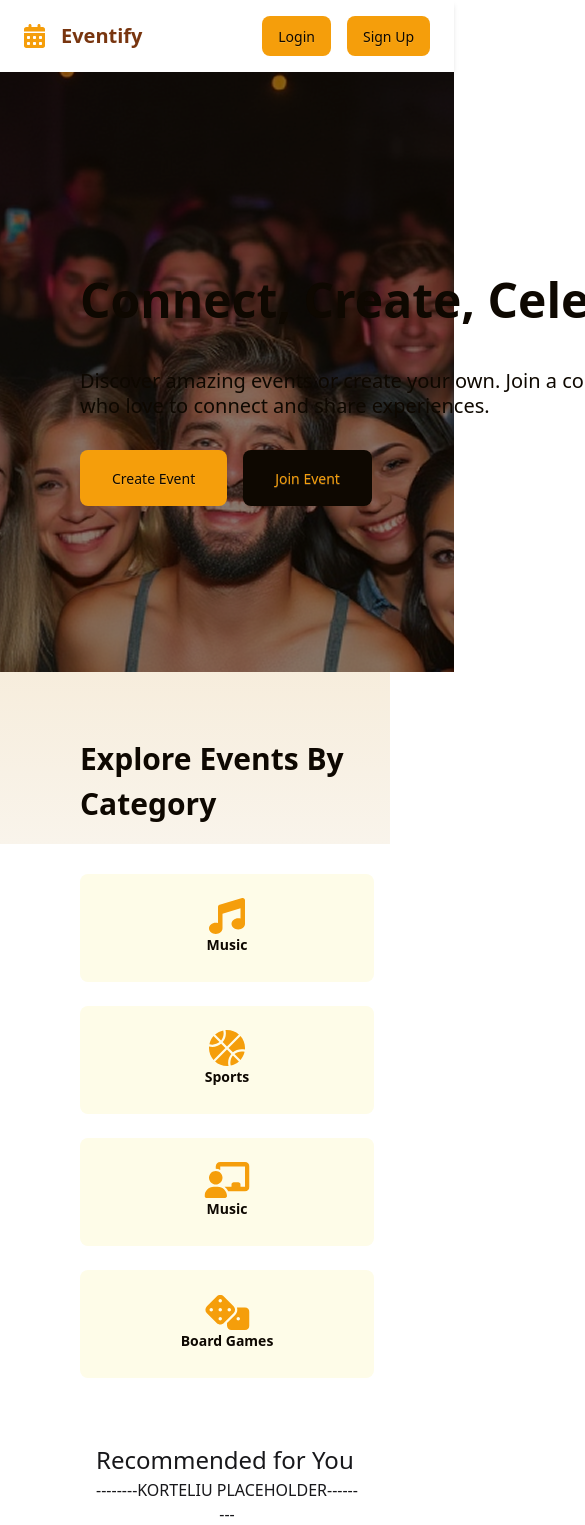
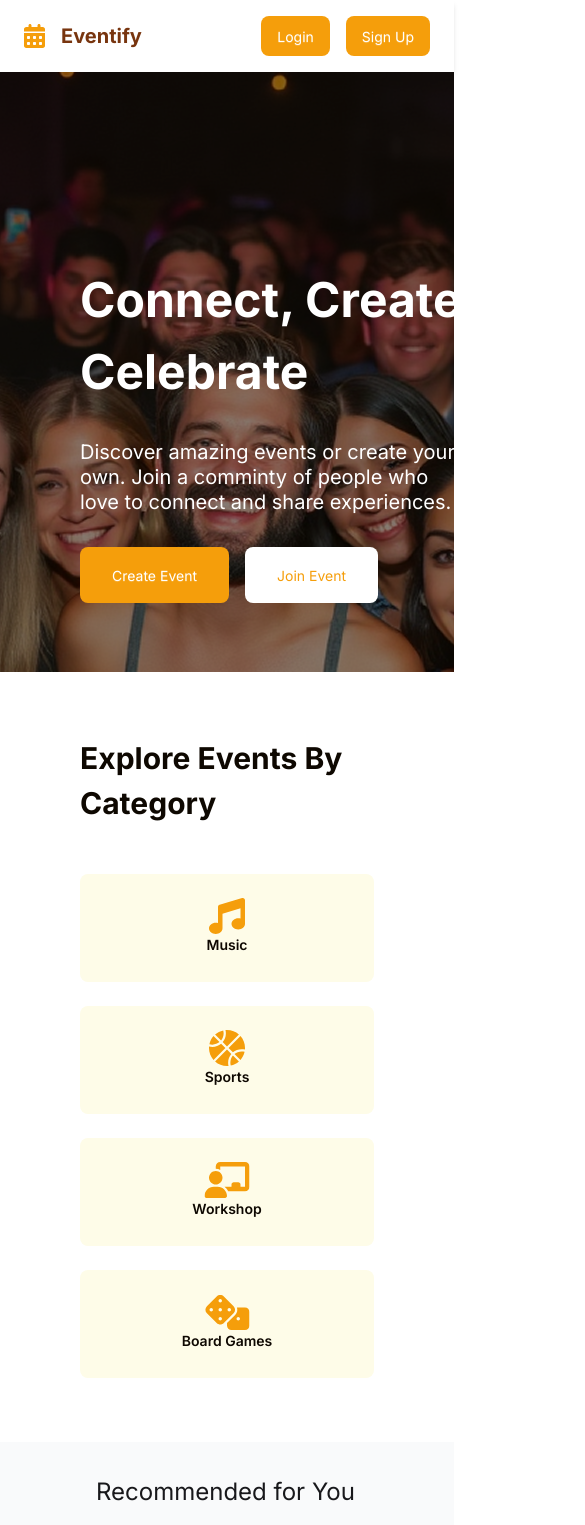
Before and after one commit to AusteId/eventify, a React app in the folder Client/: page / in a window 390 px wide. Shown: the top 1525 px of the page, 585 px wide, since content can reach past the window. Built offline with nearby package versions, Linux system fonts and the light colour scheme; the HTML template or start-up script is replaced by a standard one.

Commit message:
fix mobile layout

```diff
--- a/Client/eslint.config.js
+++ b/Client/eslint.config.js
@@ -29,6 +29,7 @@ export default [
       ...react.configs['jsx-runtime'].rules,
       ...reactHooks.configs.recommended.rules,
       'react/jsx-no-target-blank': 'off',
+      "react/prop-types": 0,
       'react-refresh/only-export-components': [
         'warn',
         { allowConstantExport: true },
--- a/Client/src/App.css
+++ b/Client/src/App.css
@@ -27,18 +27,7 @@
   --color-deep-yellow: #dfa238;
   --color-black: #0e0801;
   --color-accent: #63bce9;
-
-  --color-cream: #f9f4eb;
-  --color-light-yellow: #f3e3c7;
-  --color-deep-yellow: #dfa238;
-  --color-black: #0e0801;
-  --color-accent: #63bce9;
-
-  --color-cream: #f9f4eb;
-  --color-light-yellow: #f3e3c7;
-  --color-deep-yellow: #dfa238;
-  --color-white: #0e0801;
-  --color-accent: #63bce9;
+  --color-light-gray: #f9fafb;
 
   --color-btn: #f59e0b;
   --color-btn-hover: #d97706;
--- a/Client/src/components/CategoryButton.jsx
+++ b/Client/src/components/CategoryButton.jsx
@@ -1,16 +1,18 @@
 const CategoryButton = ({
   children,
   onClick,
-  type = "button",
-  styleType = "primary",
-  size = "big",
-  background="bg-[#FEFCE8]",
-  textColor="text-white"
+  type = 'button',
+  styleType = 'primary',
+  size = 'big',
+  background = 'bg-[#FEFCE8]',
+  textColor = 'text-white',
+  picture,
+  text
 }) => {
   const sizes = {
-    big: "h-[6.75rem] w-[18.375rem]",
-    medium: "h-[5.5rem] w-[12rem]",
-    small: "h-[4.5rem] w-[8rem]",
+    big: 'h-[6.75rem] w-[18.375rem]',
+    medium: 'h-[5.5rem] w-[12rem]',
+    small: 'h-[4.5rem] w-[8rem]',
   };
 
   return (
@@ -19,7 +21,10 @@ const CategoryButton = ({
       onClick={onClick}
       className={`${textColor} px-4 ${background} ${sizes[size]} text-4 not-italic font-[400] rounded-[0.5rem] btn btn-soft hover:bg-[#fcf6b7] hover:shadow-[0_3px_10px_rgb(0,0,0,0.2)] border-0 desktop:h-[6.75rem] desktop:w-[18.375rem] tablet:h-[5.5rem] tablet:w-[11rem] h-[6.75rem] w-[18.375rem]`}
     >
-      {children}
+      <div className="text-black font-[600] flex flex-col items-center">
+        <img src={picture} alt="music Icon" />
+        <p className="mb-[0.25rem]">{text}</p>
+      </div>
     </button>
   );
 };
--- a/Client/src/index.css
+++ b/Client/src/index.css
@@ -1,8 +1,3 @@
 * {
-<<<<<<< HEAD
-    font-family: 'Inter', sans-serif;
-}
-=======
   font-family: 'Inter', sans-serif;
 }
->>>>>>> b1600f586d83ebde16fa981cd81c1935a472c249
--- a/Client/src/page/Home.jsx
+++ b/Client/src/page/Home.jsx
@@ -1,25 +1,26 @@
 import heroBanner from '../assets/HeroBanner.png';
 import Button from '../components/button';
-import CategoryButton from '../components/CategoryButton';
 import boardgamesIcon from '../assets/Boardgames-category.svg';
 import musicIcon from '../assets/music-category.svg';
 import WorkshopIcon from '../assets/workshop-category.svg';
 import SportsIcon from '../assets/sports-category.svg';
+import CategoryButton from '../components/CategoryButton';
 
 const Home = () => {
   return (
     <div>
-      <div className="relative w-full h-[37.5rem]">
+      <div className="relative w-full h-150">
         <section
           className="absolute w-full h-full bg-cover bg-bottom"
           style={{ backgroundImage: `url(${heroBanner})` }}
         ></section>
+
         <section className="bg-black/50 w-full h-full absolute">
-          <div className="mx-20 w-[42rem] flex flex-col gap-8">
-            <h1 className="text-white text-heading-xl mt-48 font-[700]">
+          <div className="mx-20 max-w-168 flex flex-col gap-8">
+            <h1 className="text-white min-w-140 text-heading-xl mt-48 font-[700]">
               Connect, Create, Celebrate
             </h1>
-            <p className="text-white text-heading-s/tight font-[400] text-wrap">
+            <p className="text-white min-w-96 text-heading-s/tight font-[400]">
               Discover amazing events or create your own. Join a comminty of
               people who love to connect and share experiences.
             </p>
@@ -38,41 +39,21 @@ const Home = () => {
         </section>
       </div>
 
-      <div className="flex flex-col items-center justify-between py-16 px-20 gap-y-12 w-full ">
+      <div className="flex flex-col items-center justify-between py-16 px-20 gap-y-12 w-full bg-white">
         <h1 className="text-heading-l text-black font-[700] flex flex-col ">
           Explore Events By Category
         </h1>
 
         <div className="flex gap-x-6 gap-y-6 tablet:gap-y-0 flex-col items-center tablet:flex-row justify-center">
-          <CategoryButton>
-            <div className="text-black font-[600] flex flex-col items-center">
-              <img src={musicIcon} alt="music Icon" />
-              <p className="mb-[0.25rem]">Music</p>
-            </div>
-          </CategoryButton>
-          <CategoryButton>
-            <div className="text-black font-[600] flex flex-col items-center">
-              <img src={SportsIcon} alt="Sports Icon" />
-              <p className="mb-[0.25rem]">Sports</p>
-            </div>
-          </CategoryButton>
-          <CategoryButton>
-            <div className="text-black font-[600] flex flex-col items-center">
-              <img src={WorkshopIcon} alt="Workshop Icon" />
-              <p className="mb-[0.25rem]">Music</p>
-            </div>
-          </CategoryButton>
-          <CategoryButton>
-            <div className="text-black font-[600] flex flex-col items-center">
-              <img src={boardgamesIcon} alt="boardgames Icon" />
-              <p className="mb-[0.25rem]">Board Games</p>
-            </div>
-          </CategoryButton>
+          <CategoryButton text={"Music"} picture={musicIcon}/>
+          <CategoryButton text={"Sports"} picture={SportsIcon}/>
+          <CategoryButton text={"Workshop"} picture={WorkshopIcon}/>
+          <CategoryButton text={"Board Games"} picture={boardgamesIcon}/>
         </div>
       </div>
 
-      <div className="flex flex-col mx-24 justify-center">
-        <h2 className="text-heading-m">Recommended for You</h2>
+      <div className="flex flex-col px-24 justify-center bg-light-gray">
+        <h2 className="text-heading-m mt-8 mb-6">Recommended for You</h2>
         <p className="text-center">--------KORTELIU PLACEHOLDER---------</p>
       </div>
     </div>
```
